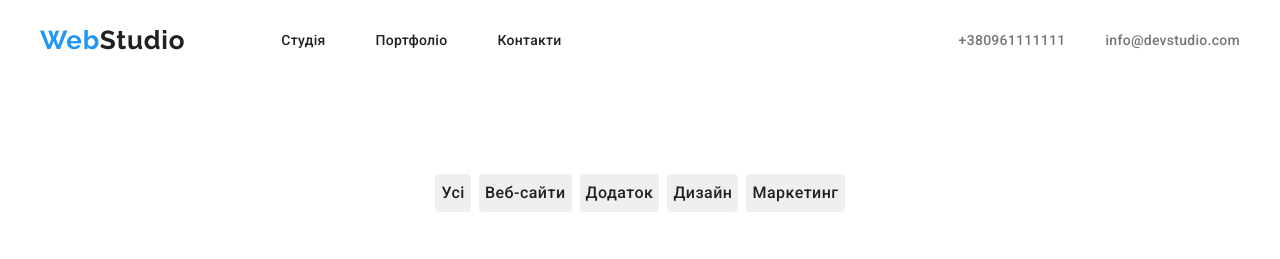
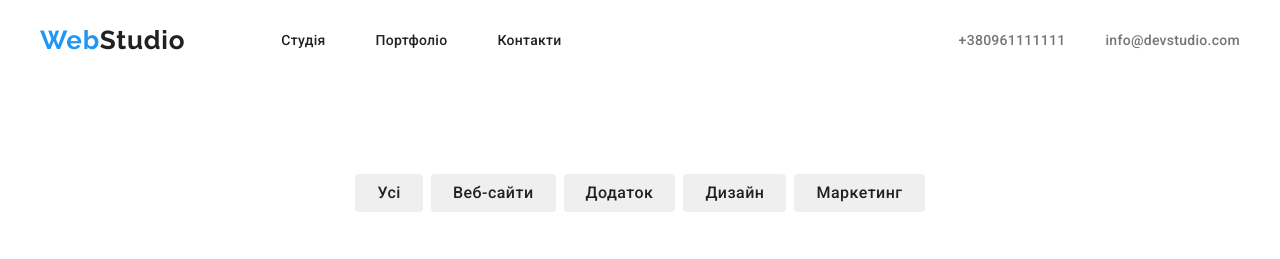
Before and after one commit to Andrikck/Svyryduk_Andrii_IPZ_31, a plain HTML site: page portfolio.html in a window 1280 px wide. Shown: the top 259 px of the page. Drawn offline with Linux system fonts and the light colour scheme.

Commit message:
редагування кнопок

```diff
--- a/css.css/style.css
+++ b/css.css/style.css
@@ -49,8 +49,8 @@
     letter-spacing: 0.03em;
     color: var(--text-color);
     border: none;
-    height: 38px;
     border-radius: 4px;
+    padding: 6px 22px;
 }
 
 a:hover,
```
